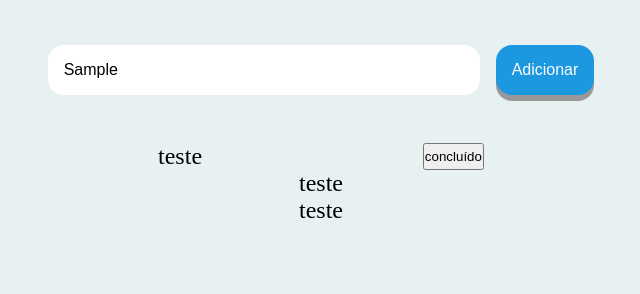
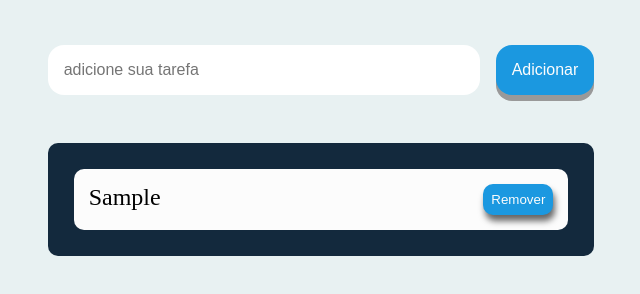
Before and after one commit to Mateusvct1/Gerenciador-de-Tarefas, a plain HTML site: page index.html in a window 1280 px wide. Both pictures are taken after typing "Sample" into the empty fields and a click on the button "Adicionar". Shown: the part 88-382 px from the top of the page, without its empty margins (319-959 px from the left). Drawn offline with Linux system fonts and the light colour scheme.

Commit message:
add os comandos de adicionar, remover, e verificar na lista

```diff
--- a/index.html
+++ b/index.html
@@ -16,9 +16,7 @@
         </div>
         <div class="conteudo-ul">
             <ul id="list-tarefa">
-                <li>teste<button>concluído</button></li>
-                <li>teste</li>
-                <li>teste</li>
+
             </ul>
 
         </div>
--- a/script.js
+++ b/script.js
@@ -1,10 +1,72 @@
+const listaKey = "listaLocalStore"
+
+function verificarExistenciaDaTarefa(){
+    let values = JSON.parse(localStorage.getItem(listaKey) || "[]")
+    let inputValue = document.getElementById('input-tarefa').value;
+    // para procurar o valor
+    let existe = values.find(x=> x.name == inputValue)
+    // caso não tenha retorna um falso caso contario um verdadeiro
+    return !existe ? false: true
+}
+
+
 function addTarefa(){
-    let input = document.querySelector('#input-tarefa');
 
+    let input = document.getElementById('input-tarefa');
+    input.style.border = ''
+    //validação
     if(!input.value){
+        input.style.border = '1px solide red'
         alert('ATENÇÃO! Insira a tarefa no campo.');
-    }else{
+    }else if(verificarExistenciaDaTarefa()){
+        alert('já existe uma tarefa com esse nome')
+    }
+    else{
 
         // verificar se a tarefa ja foi inserida
+        // convertendo a string para objeto
+        let values = JSON.parse(localStorage.getItem(listaKey) || "[]")
+            values.push({
+                name: input.value
+            })
+
+            localStorage.setItem(listaKey,JSON.stringify(values))
+            mostrarLista()
     }
+    input.value = ''
 }
+
+function mostrarLista(){
+    let values = JSON.parse(localStorage.getItem(listaKey) || "[]")
+    let list = document.getElementById('list-tarefa')
+
+        list.innerHTML = '';
+
+        for (let i = 0; i < values.length; i++) {
+            // Concatena os itens à lista existente
+
+            list.innerHTML += `<li>${values[i]['name']}<button id='remove-btn' onclick='removeItem("${values[i]['name']}")'>Remover</button></li>`;
+        }
+
+}
+
+
+//receber um dado 'data'
+function removeItem(data){
+
+    let values = JSON.parse(localStorage.getItem(listaKey) || "[]")
+    // para saber a posição do elemento da array
+    //findIndex procurar o index do elemento
+    let index = values.findIndex(x => x.name == data)
+
+    //remover
+    //pegar a posição do elemento e quantidade que quer retirar
+    values.splice(index,1);
+
+    //Atualizar os valores
+
+    localStorage.setItem(listaKey,JSON.stringify(values))
+    mostrarLista()
+
+}
+mostrarLista()
--- a/style.css
+++ b/style.css
@@ -66,17 +66,40 @@ body{
     box-shadow: 0 5px #666;
     transform: translateY(4px);
 }
+#remove-btn{
+    background-color: var(--color-button);
+    color: var(--color-fonte);
+    cursor: pointer;
+    transition: 1s;
+    padding: 0.5rem;
+    border-radius: 10px;
+    border: none;
+    box-shadow: 2px 6px 6px #666;
 
+}
 
-.list-tarefa{
-    display: flex;
-    flex-direction: column;
-    gap: 1rem;
+#remover-btn:hover{
+    background-color: var(--color-buttonHover);
+
 }
+#remove-btn:active{
+    background-color: var(--color-buttonClick);
+    transition: none;
+    transform: translateY(4px);
+}
+#list-tarefa{
+    background-color: var(--color-container);
+    padding: 10px;
+    border-radius: 10px;
+    }
 
 #list-tarefa li{
  list-style: none;
  font-size: 1.5rem;
  display: flex;
- justify-content: space-around;
-}
+ justify-content: space-between;
+ margin: 1rem;
+ padding: 15px;
+ border-radius: 10px;
+ background-color: var(--color-fonte);
+ }
```
